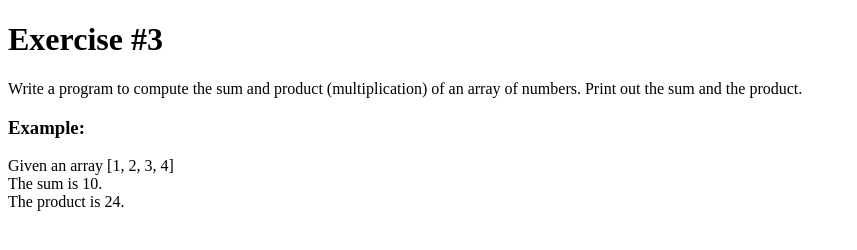
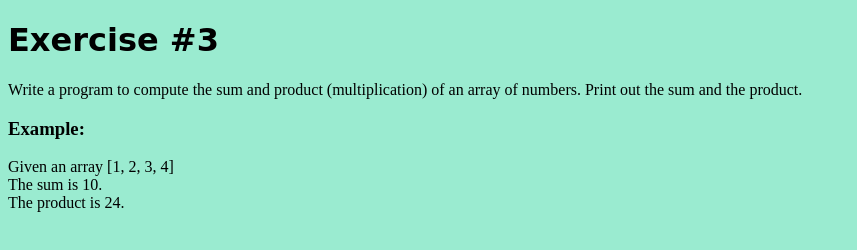
Before and after one commit to JorgeRmz16/sesion_ch34, a plain HTML site: page ejerciciosJavaScript/ejercicio3/intro.html in a window 1280 px wide. Shown: the whole page, without its empty margins (0-857 px from the left). Drawn offline with Linux system fonts and the light colour scheme.

Commit message:
se agrega archivo .css

```diff
--- a/ejerciciosJavaScript/ejercicio3/intro.html
+++ b/ejerciciosJavaScript/ejercicio3/intro.html
@@ -3,7 +3,9 @@
 <head>
     <meta charset="UTF-8">
     <meta name="viewport" content="width=device-width, initial-scale=1.0">
+    <link rel="stylesheet" href="../style.css">
     <title>Ejercicio 3</title>
+    <link rel="icon" type="image/x-icon" href="../icon.png">
 </head>
 <body>
     <h1>Exercise #3</h1>
--- /dev/null
+++ b/ejerciciosJavaScript/style.css
@@ -0,0 +1,6 @@
+body{
+    background-color: rgb(154, 235, 208);
+}
+h1{
+    font-family: 'Sedgwick Ave', cursive;
+}
```
Also changed, not shown: ejerciciosJavaScript/ejercicio1/intro.html (+3 -0 lines), ejerciciosJavaScript/ejercicio2/intro.html (+2 -0 lines), ejerciciosJavaScript/ejercicio4/intro.html (+2 -0 lines), ejerciciosJavaScript/ejercicio5/intro.html (+2 -0 lines), ejerciciosJavaScript/ejercicio6/intro.html (+2 -0 lines), ejerciciosJavaScript/icon.png (added).
